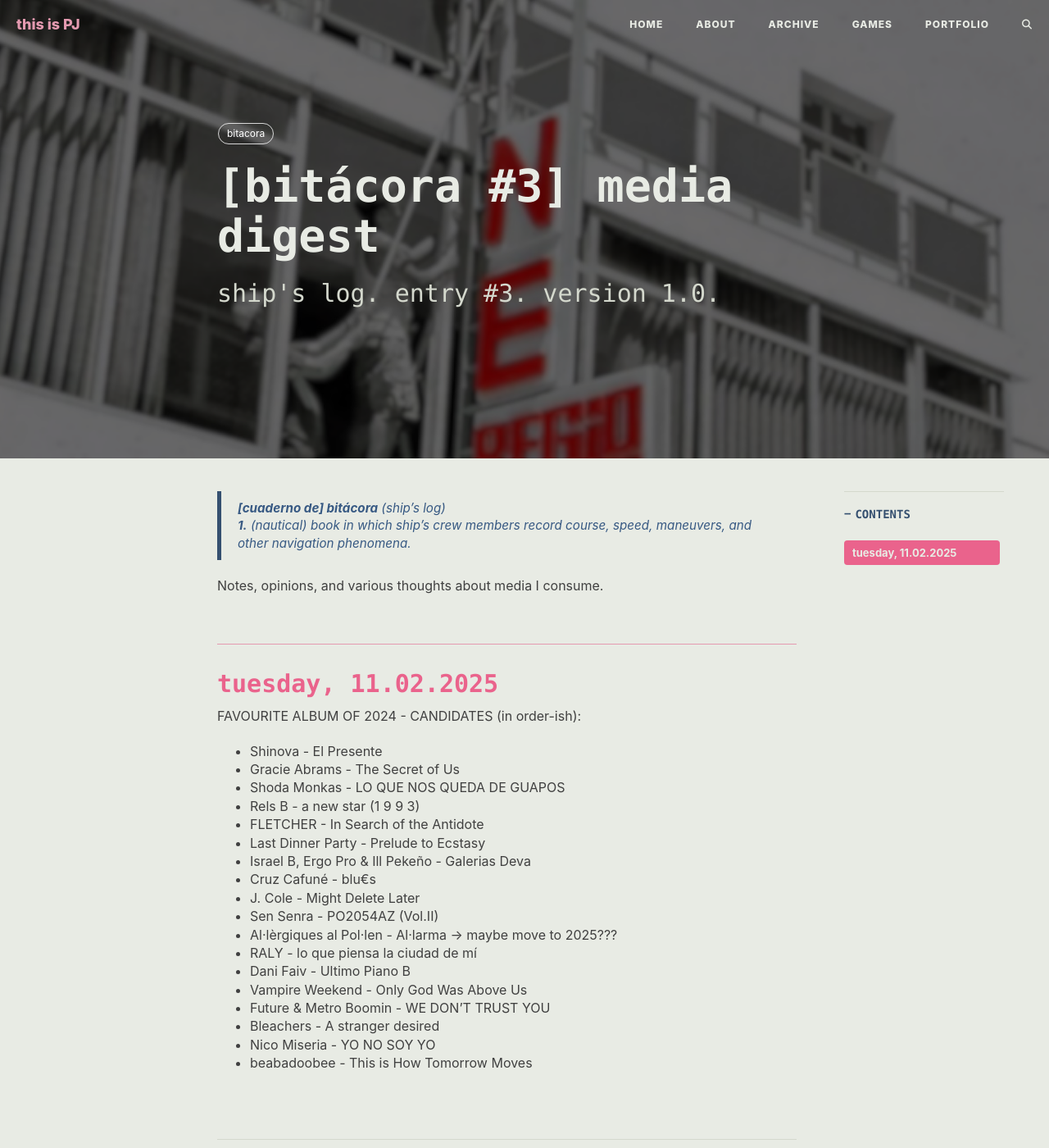
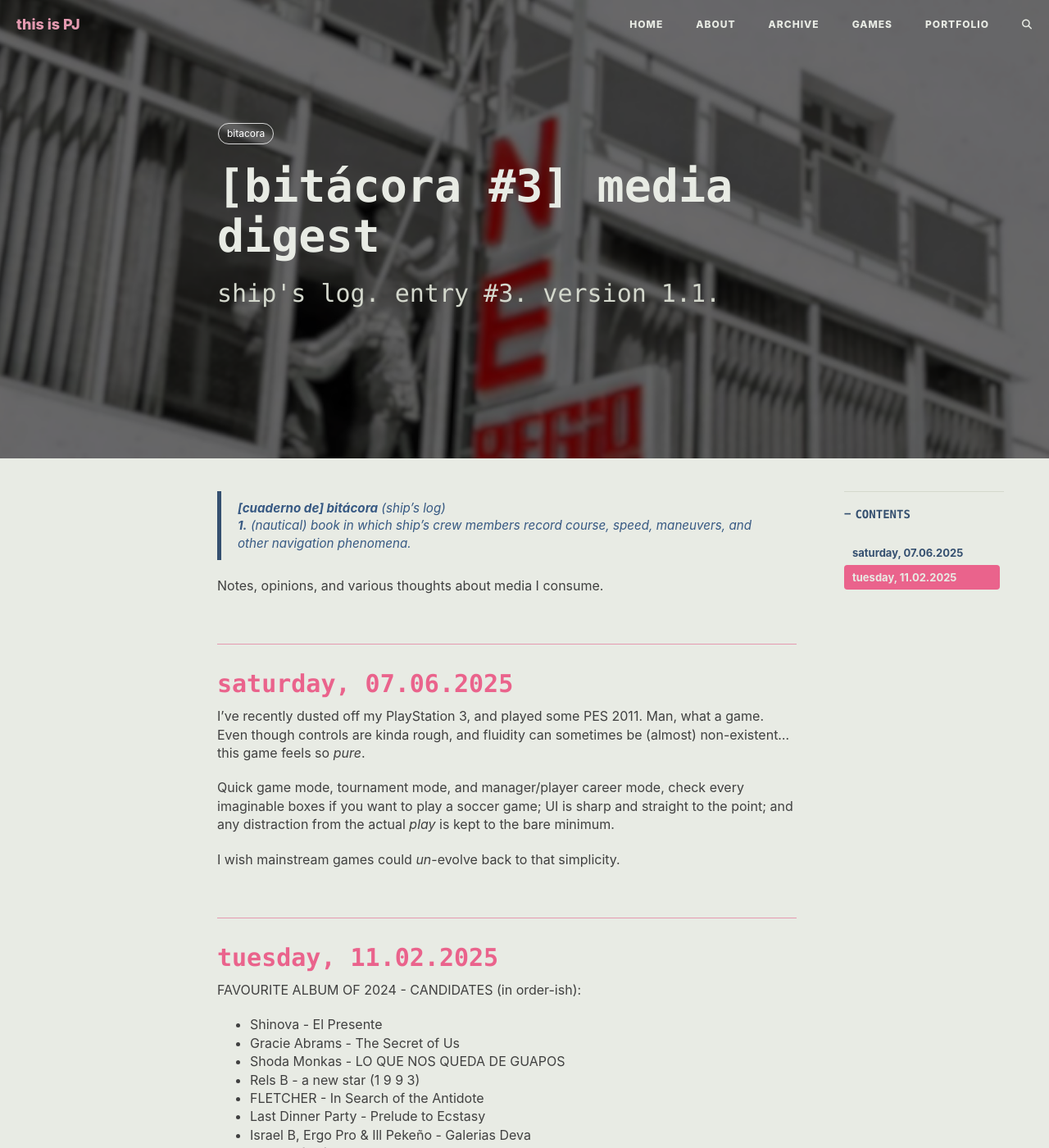
Before and after one commit to pacojq/pacojq.github.io, a Jekyll site: the page built from _posts/bitacora/2025-02-12-bitacora-03.md, in a window 1280 px wide and 1400 px high. Shown: the whole window at 82% size. Built offline with Jekyll 4.4.1, drawn with Linux system fonts in a browser that asks for light colours; comment, search, counter and statistics services are not loaded.

Commit message:
Update 2025-02-12-bitacora-03.md

```diff
--- a/_posts/bitacora/2025-02-12-bitacora-03.md
+++ b/_posts/bitacora/2025-02-12-bitacora-03.md
@@ -1,7 +1,7 @@
 ---
 layout: post
 title: "[bitácora #3] media digest"
-subtitle: "ship's log. entry #3. version 1.0."
+subtitle: "ship's log. entry #3. version 1.1."
 post_type: "post"
 permalink: /bitacora/3
 
@@ -19,6 +19,20 @@ tags:
 > **1.** (nautical) book in which ship's crew members record course, speed, maneuvers, and other navigation phenomena.
 
 Notes, opinions, and various thoughts about media I consume.
+
+## saturday, 07.06.2025
+
+I've recently dusted off my PlayStation 3, and played some PES 2011.
+Man, what a game.
+Even though controls are kinda rough, and fluidity can sometimes be
+(almost) non-existent... this game feels so _pure_.
+
+Quick game mode, tournament mode, and manager/player career mode, check
+every imaginable boxes if you want to play a soccer game; UI is sharp
+and straight to the point; and any distraction from the actual _play_ is
+kept to the bare minimum.
+
+I wish mainstream games could _un_-evolve back to that simplicity.
 
 
 ## tuesday, 11.02.2025
```
